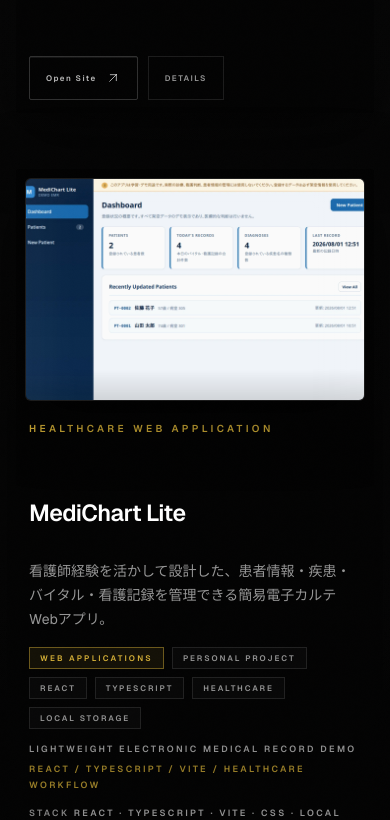
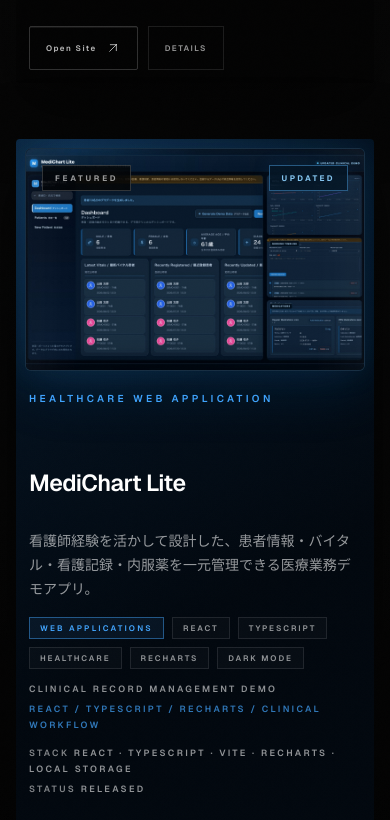
Before and after one commit to aicmode/aicmode-portfolio-v2, a Next.js app: page / in a window 390 px wide. Shown: the part 9100-9920 px from the top of the page. Built offline with nearby package versions, Linux system fonts and the light colour scheme.

Commit message:
Update MediChart Lite portfolio card
- Updated MediChart Lite card with the latest dashboard collage
- Matched card height and spacing with neighboring projects
- Shortened description and metadata
- Refined tags and clinical workflow copy
- Added responsive card sizing tests

```diff
--- a/app/components/WorkPoster.tsx
+++ b/app/components/WorkPoster.tsx
@@ -127,6 +127,13 @@ export default function WorkPoster({
 }) {
   const variant = project.variant
   const typePrefix = variant ? VARIANT_TYPE_CLASS[variant] : undefined
+  /*
+   * MediChart Lite carries more meta than any other card (five tags, a longer
+   * stack line). The grid is `auto-rows-fr`, so whatever this card needs every
+   * card gets — the tag row is trimmed to the six that matter and kept to the
+   * same two rows as its neighbours.
+   */
+  const isMediChart = project.id === 'medichart-lite'
   const primaryUrl = hasLiveDemo(project.status) ? project.liveUrl : project.githubUrl
   const primaryLabel = project.ctaLabel ?? STATUS_CTA[project.status]
   const tags = project.tags ?? []
@@ -142,6 +149,7 @@ export default function WorkPoster({
     <motion.article
       className={[
         'work-card editorial-work-card group relative overflow-hidden bg-[#030303]',
+        isMediChart ? 'medichart-work-card' : '',
         project.wide ? 'featured-work-card' : '',
         variant ? VARIANT_CLASS[variant] : '',
       ]
@@ -163,9 +171,15 @@ export default function WorkPoster({
           transition={{ duration: 1.15, ease }}
         >
           <div className="editorial-poster-shell relative overflow-hidden">
-            {showFeaturedBadge && !project.wide ? (
+            {(showFeaturedBadge || isMediChart) && !project.wide ? (
               <div className="pointer-events-none absolute left-4 top-4 z-10 border border-white/18 bg-black/70 px-3 py-2 text-[8px] font-bold uppercase leading-none tracking-[0.34em] text-white/58 backdrop-blur-md">
                 FEATURED
+              </div>
+            ) : null}
+
+            {isMediChart ? (
+              <div className="medichart-updated-badge pointer-events-none absolute right-4 top-4 z-10 px-3 py-2 text-[8px] font-bold uppercase leading-none tracking-[0.3em] backdrop-blur-md">
+                UPDATED
               </div>
             ) : null}
 
@@ -217,9 +231,11 @@ export default function WorkPoster({
               <span className="border border-[color:var(--work-accent)]/45 bg-[color:var(--work-accent)]/[0.08] px-2.5 py-1 text-[8px] font-semibold uppercase tracking-[0.28em] text-[color:var(--work-accent)]">
                 {project.group}
               </span>
-              <span className="border border-white/10 bg-white/[0.02] px-2.5 py-1 text-[8px] font-semibold uppercase tracking-[0.24em] text-white/56">
-                {project.projectType}
-              </span>
+              {isMediChart ? null : (
+                <span className="border border-white/10 bg-white/[0.02] px-2.5 py-1 text-[8px] font-semibold uppercase tracking-[0.24em] text-white/56">
+                  {project.projectType}
+                </span>
+              )}
               {tags.map((tag) => (
                 <span
                   key={tag}
--- a/app/data/projects.ts
+++ b/app/data/projects.ts
@@ -56,23 +56,19 @@ export const projects: readonly Project[] = [
     id: 'medichart-lite',
     title: 'MediChart Lite',
     subtitle: 'HEALTHCARE WEB APPLICATION',
-    category: 'Lightweight Electronic Medical Record Demo',
+    category: 'Clinical Record Management Demo',
     summary:
-      '看護師経験を活かして設計した、患者情報・疾患・バイタル・看護記録を管理できる簡易電子カルテWebアプリ。',
-    problem: '患者情報、疾患、バイタル、看護記録が別々に管理されると、情報確認や入力の流れが分かりにくくなる。',
+      '看護師経験を活かして設計した、患者情報・バイタル・看護記録・内服薬を一元管理できる医療業務デモアプリ。',
+    problem: '患者情報、疾患、バイタル、看護記録、内服薬が別々に管理されると、患者状態の把握や記録確認の流れが分断される。',
     solution:
-      '患者単位で基本情報、疾患、バイタル、看護記録を一画面に整理し、医療現場の情報構造をイメージした簡易電子カルテWebアプリとして設計。',
+      '患者単位の臨床情報を一画面に統合し、Dashboard統計と時系列表示、ライト／ダークモードを備えた医療業務デモアプリとして設計。',
     features: [
-      '患者登録',
-      '患者ID・氏名検索',
-      '患者情報編集',
-      '疾患テンプレート',
-      '自由入力疾患追加',
-      'バイタル登録',
-      'バイタル履歴',
-      '看護記録',
-      'Local Storage保存',
-      'レスポンシブ対応',
+      '患者プロフィールと疾患・アレルギー情報の一元管理',
+      'Dashboard統計と最新バイタル・登録・更新患者の表示',
+      'Rechartsによるバイタル推移グラフと履歴表示',
+      '看護記録タイムラインと内服薬一覧',
+      'ライト／ダークモードとレスポンシブ対応',
+      'デモデータ生成・PDF印刷・Local Storage保存',
     ],
     safety:
       '学習・デモ用途として設計し、実在患者情報は扱わず、診断・治療提案・医療判断を行わない。',
@@ -80,14 +76,14 @@ export const projects: readonly Project[] = [
     group: 'Web Applications',
     projectType: 'Personal Project',
     status: 'released',
-    stack: ['React', 'TypeScript', 'Vite', 'CSS', 'Local Storage'],
-    tags: ['React', 'TypeScript', 'Healthcare', 'Local Storage'],
-    colorLabel: 'React / TypeScript / Vite / Healthcare Workflow',
-    accent: '#d4af37',
-    tint: '#171208',
-    image: '/works/images/medichart-lite.webp',
-    imageAlt: 'MediChart LiteのDashboard画面。架空患者の件数、記録、疾患、最近更新した患者を表示',
-    imagePosition: 'center top',
+    stack: ['React', 'TypeScript', 'Vite', 'Recharts', 'Local Storage'],
+    tags: ['React', 'TypeScript', 'Healthcare', 'Recharts', 'Dark Mode'],
+    colorLabel: 'React / TypeScript / Recharts / Clinical Workflow',
+    accent: '#43a6ff',
+    tint: '#06182a',
+    image: '/works/images/medichart-lite-clinical-dashboard.jpg',
+    imageAlt: 'MediChart LiteのダークモードDashboard、青とピンクの患者アイコン、バイタル推移グラフ、看護記録タイムライン、内服薬一覧を組み合わせた画面',
+    imagePosition: 'center',
     liveUrl: 'https://medichart-lite.vercel.app',
     githubUrl: 'https://github.com/aicmode/medichart-lite',
     ctaLabel: 'Live Demo',
--- a/app/globals.css
+++ b/app/globals.css
@@ -340,6 +340,51 @@ a { -webkit-tap-highlight-color: transparent; }
 .editorial-work-card:hover .editorial-poster-image {
   filter: saturate(1.04) contrast(1.06) brightness(1.03);
   transform: scale(1.018);
+}
+
+/* MediChart Lite only: restrained clinical navy and blue treatment. */
+.medichart-work-card {
+  background:
+    radial-gradient(circle at 16% 0%, rgba(67, 166, 255, 0.14), transparent 34%),
+    linear-gradient(150deg, rgba(6, 24, 42, 0.98), rgba(2, 8, 15, 0.99) 62%);
+  box-shadow:
+    inset 0 0 0 1px rgba(67, 166, 255, 0.14),
+    0 28px 90px rgba(0, 0, 0, 0.54);
+}
+
+.medichart-work-card .editorial-poster-shell {
+  border-color: rgba(85, 177, 255, 0.25);
+  box-shadow:
+    inset 0 0 0 1px rgba(115, 193, 255, 0.05),
+    0 18px 60px rgba(12, 111, 196, 0.14),
+    0 0 34px rgba(67, 166, 255, 0.09);
+}
+
+.medichart-work-card:hover {
+  box-shadow:
+    inset 0 0 0 1px rgba(91, 181, 255, 0.34),
+    0 42px 140px rgba(0, 0, 0, 0.7),
+    0 0 46px rgba(37, 137, 224, 0.1);
+}
+
+.medichart-work-card:hover .editorial-poster-shell {
+  border-color: rgba(108, 193, 255, 0.42);
+  box-shadow:
+    inset 0 0 0 1px rgba(125, 199, 255, 0.09),
+    0 32px 90px rgba(11, 103, 181, 0.2),
+    0 0 42px rgba(67, 166, 255, 0.13);
+}
+
+.medichart-work-card:hover .editorial-poster-image {
+  filter: saturate(1.08) contrast(1.07) brightness(1.04);
+  transform: scale(1.03);
+}
+
+.medichart-updated-badge {
+  border: 1px solid rgba(86, 181, 255, 0.42);
+  background: rgba(4, 22, 38, 0.78);
+  color: rgba(142, 211, 255, 0.92);
+  box-shadow: 0 0 20px rgba(67, 166, 255, 0.1);
 }
 
 .editorial-work-button {
@@ -1126,6 +1171,38 @@ a { -webkit-tap-highlight-color: transparent; }
   }
 }
 
+/*
+ * MediChart Lite carries the densest meta in the set, and because the grid is
+ * `auto-rows-fr` whatever this one card needs is handed to every other card in
+ * the section. Two guards keep it inside the shared rhythm; neither changes any
+ * other card, and neither pins a height, so nothing can be clipped.
+ */
+.medichart-work-card .editorial-work-meta > div > p:nth-of-type(2) {
+  /* Summary stays within the three lines the other cards already occupy. */
+  display: -webkit-box;
+  -webkit-box-orient: vertical;
+  -webkit-line-clamp: 3;
+  overflow: hidden;
+}
+
+/*
+ * This is the only card with a GitHub control, so it is the only one with three
+ * buttons in the action row — and at the narrow end of the two-column band they
+ * overrun the row by ~4px and wrap to a second line, making the card (and so
+ * every card) 54px taller. Its own gutters absorb that; the shared button style
+ * is untouched.
+ */
+@media (min-width: 768px) and (max-width: 800px) {
+  .medichart-work-card .work-card-actions {
+    gap: 0.5rem;
+  }
+
+  .medichart-work-card .work-card-actions > a,
+  .medichart-work-card .work-card-actions > button {
+    padding-inline: 0.8125rem;
+  }
+}
+
 /* ─────────────────────────────────────
    Accessibility: skip link
 ───────────────────────────────────── */
```
Also changed, not shown: public/works/images/medichart-lite-clinical-dashboard.jpg (added), 1 other file (tests, documents, lock files or other folders).
